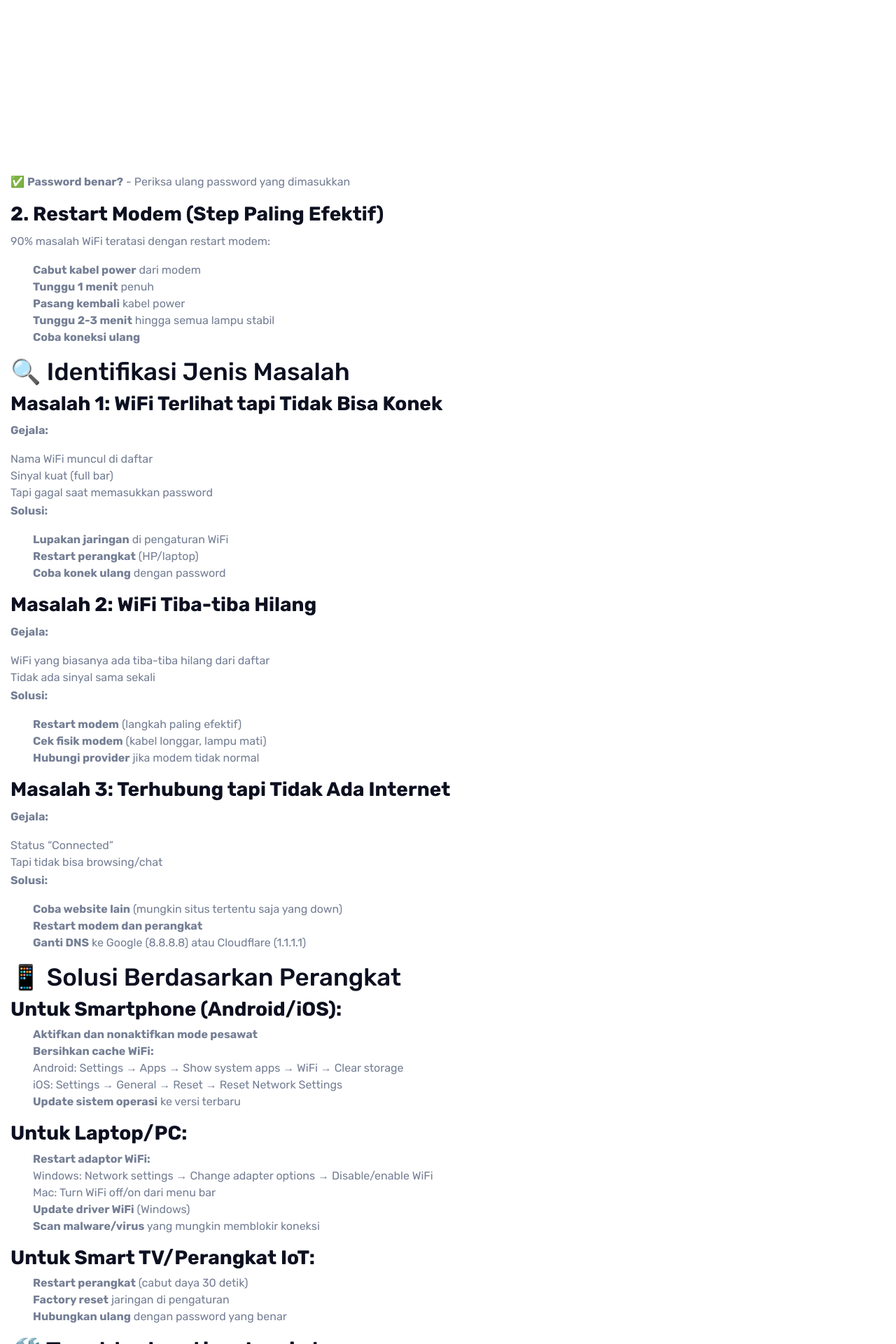
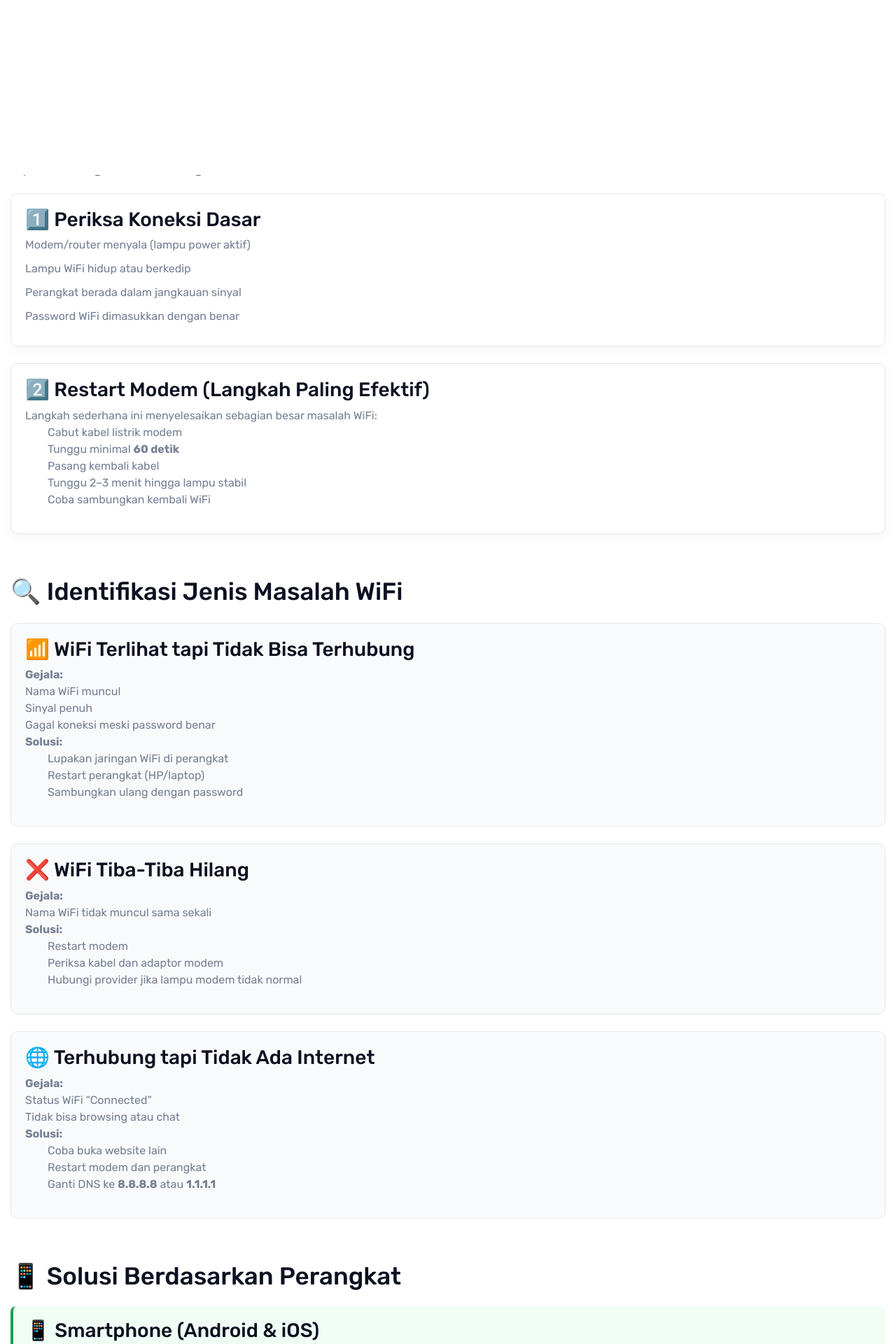
Before and after one commit to dalonet/dalonet.github.io, a Jekyll site: the page built from _posts/2026-02-04-tidak-bisa-terhubung-ke-wifi.md, in a window 1280 px wide. Shown: the part 650-2570 px from the top of the page at 70% size. Built offline with Jekyll 4.4.1, drawn with Linux system fonts in a browser that asks for light colours; some of the changed text lies outside the part shown.

Commit message:
update post

```diff
--- a/_posts/2026-02-04-tidak-bisa-terhubung-ke-wifi.md
+++ b/_posts/2026-02-04-tidak-bisa-terhubung-ke-wifi.md
@@ -5,164 +5,273 @@ date: 2026-02-04
 category: Network
 author: Dalonet
 thumbnail: "assets/imgs/blog/wifi-troubleshooting.jpg"
-excerpt: "Mengatasi masalah koneksi WiFi dengan langkah-langkah praktis yang bisa dilakukan sendiri sebelum menghubungi teknisi."
+excerpt: "Panduan praktis mengatasi masalah WiFi yang tidak terhubung, dari langkah dasar hingga solusi lanjutan sebelum menghubungi teknisi."
 ---
+
+<style>
+.post-content h2 {
+  margin-top: 52px;
+}
+
+.alert-box {
+  background: linear-gradient(135deg, #eff6ff, #f8fafc);
+  border-left: 5px solid #2563eb;
+  padding: 18px 20px;
+  margin: 28px 0;
+  border-radius: 8px;
+}
+
+.step-box {
+  background: #ffffff;
+  border: 1px solid #e5e7eb;
+  padding: 20px;
+  margin: 24px 0;
+  border-radius: 10px;
+  box-shadow: 0 6px 18px rgba(0,0,0,0.04);
+}
+
+.step-box h3 {
+  margin-top: 0;
+}
+
+.checklist li {
+  margin-bottom: 10px;
+}
+
+.problem-box {
+  background: #f9fafb;
+  border-radius: 10px;
+  padding: 20px;
+  margin: 24px 0;
+  border: 1px solid #e5e7eb;
+}
+
+.problem-box strong {
+  color: #1e293b;
+}
+
+.device-box {
+  background: #f0fdf4;
+  border-left: 4px solid #16a34a;
+  padding: 18px;
+  margin: 22px 0;
+  border-radius: 8px;
+}
+
+.warning-box {
+  background: #fff7ed;
+  border-left: 4px solid #f97316;
+  padding: 18px;
+  margin: 22px 0;
+  border-radius: 8px;
+}
+
+.footer-checklist {
+  background: #0f172a;
+  color: #e5e7eb;
+  padding: 24px;
+  border-radius: 12px;
+  margin: 40px 0;
+}
+
+.footer-checklist h3 {
+  color: #ffffff;
+}
+
+.footer-checklist li {
+  margin-bottom: 8px;
+}
+</style>
 
 ## 🔧 Panduan Troubleshooting WiFi Tidak Terhubung
 
-Sebagai pelanggan internet, masalah WiFi yang tiba-tiba tidak bisa terhubung memang cukup menjengkelkan. Berikut adalah panduan lengkap untuk mendiagnosis dan memperbaiki masalah koneksi WiFi Anda.
+WiFi yang tiba-tiba tidak bisa terhubung adalah salah satu masalah paling umum bagi pelanggan internet. Artikel ini dirancang sebagai **panduan praktis langkah demi langkah** yang bisa Anda lakukan sendiri sebelum menghubungi teknisi.
 
-## 🚀 Langkah Diagnosa Masalah WiFi
+<div class="alert-box">
+<b>Catatan Penting:</b><br>
+Sebagian besar gangguan WiFi <u>tidak disebabkan oleh kerusakan jaringan</u>, melainkan oleh perangkat atau konfigurasi sederhana yang bisa diperbaiki dalam hitungan menit.
+</div>
 
-### **1. Cek Status Koneksi Dasar**
-Sebelum panik, periksa hal-hal mendasar:
+---
 
-✅ **Modem/router hidup?** - Lampu power harus menyala
-✅ **WiFi aktif?** - Lampu WiFi biasanya berkedip atau menyala
-✅ **Perangkat dalam jangkauan?** - Dekatkan ke modem
-✅ **Password benar?** - Periksa ulang password yang dimasukkan
+## 🚀 Langkah Diagnosa Awal (Wajib Dicek)
 
-### **2. Restart Modem (Step Paling Efektif)**
-90% masalah WiFi teratasi dengan restart modem:
+<div class="step-box">
+<h3>1️⃣ Periksa Koneksi Dasar</h3>
 
-1. **Cabut kabel power** dari modem
-2. **Tunggu 1 menit** penuh
-3. **Pasang kembali** kabel power
-4. **Tunggu 2-3 menit** hingga semua lampu stabil
-5. **Coba koneksi ulang**
+<ul class="checklist">
+<li>Modem/router menyala (lampu power aktif)</li>
+<li>Lampu WiFi hidup atau berkedip</li>
+<li>Perangkat berada dalam jangkauan sinyal</li>
+<li>Password WiFi dimasukkan dengan benar</li>
+</ul>
+</div>
 
-## 🔍 Identifikasi Jenis Masalah
+<div class="step-box">
+<h3>2️⃣ Restart Modem (Langkah Paling Efektif)</h3>
 
-### **Masalah 1: WiFi Terlihat tapi Tidak Bisa Konek**
-**Gejala:**
-- Nama WiFi muncul di daftar
-- Sinyal kuat (full bar)
-- Tapi gagal saat memasukkan password
+Langkah sederhana ini menyelesaikan sebagian besar masalah WiFi:
 
-**Solusi:**
-1. **Lupakan jaringan** di pengaturan WiFi
-2. **Restart perangkat** (HP/laptop)
-3. **Coba konek ulang** dengan password
+<ol>
+<li>Cabut kabel listrik modem</li>
+<li>Tunggu minimal <b>60 detik</b></li>
+<li>Pasang kembali kabel</li>
+<li>Tunggu 2–3 menit hingga lampu stabil</li>
+<li>Coba sambungkan kembali WiFi</li>
+</ol>
+</div>
 
-### **Masalah 2: WiFi Tiba-tiba Hilang**
-**Gejala:**
-- WiFi yang biasanya ada tiba-tiba hilang dari daftar
-- Tidak ada sinyal sama sekali
+---
 
-**Solusi:**
-1. **Restart modem** (langkah paling efektif)
-2. **Cek fisik modem** (kabel longgar, lampu mati)
-3. **Hubungi provider** jika modem tidak normal
+## 🔍 Identifikasi Jenis Masalah WiFi
 
-### **Masalah 3: Terhubung tapi Tidak Ada Internet**
-**Gejala:**
-- Status "Connected"
-- Tapi tidak bisa browsing/chat
+<div class="problem-box">
+<h3>📶 WiFi Terlihat tapi Tidak Bisa Terhubung</h3>
 
-**Solusi:**
-1. **Coba website lain** (mungkin situs tertentu saja yang down)
-2. **Restart modem dan perangkat**
-3. **Ganti DNS** ke Google (8.8.8.8) atau Cloudflare (1.1.1.1)
+<b>Gejala:</b>
+<ul>
+<li>Nama WiFi muncul</li>
+<li>Sinyal penuh</li>
+<li>Gagal koneksi meski password benar</li>
+</ul>
+
+<b>Solusi:</b>
+<ol>
+<li>Lupakan jaringan WiFi di perangkat</li>
+<li>Restart perangkat (HP/laptop)</li>
+<li>Sambungkan ulang dengan password</li>
+</ol>
+</div>
+
+<div class="problem-box">
+<h3>❌ WiFi Tiba-Tiba Hilang</h3>
+
+<b>Gejala:</b>
+<ul>
+<li>Nama WiFi tidak muncul sama sekali</li>
+</ul>
+
+<b>Solusi:</b>
+<ol>
+<li>Restart modem</li>
+<li>Periksa kabel dan adaptor modem</li>
+<li>Hubungi provider jika lampu modem tidak normal</li>
+</ol>
+</div>
+
+<div class="problem-box">
+<h3>🌐 Terhubung tapi Tidak Ada Internet</h3>
+
+<b>Gejala:</b>
+<ul>
+<li>Status WiFi “Connected”</li>
+<li>Tidak bisa browsing atau chat</li>
+</ul>
+
+<b>Solusi:</b>
+<ol>
+<li>Coba buka website lain</li>
+<li>Restart modem dan perangkat</li>
+<li>Ganti DNS ke <b>8.8.8.8</b> atau <b>1.1.1.1</b></li>
+</ol>
+</div>
+
+---
 
 ## 📱 Solusi Berdasarkan Perangkat
 
-### **Untuk Smartphone (Android/iOS):**
-1. **Aktifkan dan nonaktifkan mode pesawat**
-2. **Bersihkan cache WiFi:**
-   - Android: Settings → Apps → Show system apps → WiFi → Clear storage
-   - iOS: Settings → General → Reset → Reset Network Settings
-3. **Update sistem operasi** ke versi terbaru
+<div class="device-box">
+<h3>📱 Smartphone (Android & iOS)</h3>
+<ul>
+<li>Aktifkan & nonaktifkan mode pesawat</li>
+<li>Reset pengaturan jaringan</li>
+<li>Perbarui sistem operasi</li>
+</ul>
+</div>
 
-### **Untuk Laptop/PC:**
-1. **Restart adaptor WiFi:**
-   - Windows: Network settings → Change adapter options → Disable/enable WiFi
-   - Mac: Turn WiFi off/on dari menu bar
-2. **Update driver WiFi** (Windows)
-3. **Scan malware/virus** yang mungkin memblokir koneksi
+<div class="device-box">
+<h3>💻 Laptop / PC</h3>
+<ul>
+<li>Disable–enable adaptor WiFi</li>
+<li>Update driver WiFi</li>
+<li>Scan virus atau malware</li>
+</ul>
+</div>
 
-### **Untuk Smart TV/Perangkat IoT:**
-1. **Restart perangkat** (cabut daya 30 detik)
-2. **Factory reset** jaringan di pengaturan
-3. **Hubungkan ulang** dengan password yang benar
+<div class="device-box">
+<h3>📺 Smart TV & Perangkat IoT</h3>
+<ul>
+<li>Restart perangkat (cabut listrik 30 detik)</li>
+<li>Reset pengaturan jaringan</li>
+<li>Hubungkan ulang ke WiFi</li>
+</ul>
+</div>
+
+---
 
 ## 🛠️ Troubleshooting Lanjutan
 
-### **Jika Masih Tidak Bisa:**
-1. **Coba konek dengan kabel LAN** langsung ke modem
-   - Jika bisa: masalah di WiFi modem
-   - Jika tidak bisa: masalah di koneksi internet
+<div class="warning-box">
+<b>Jika masih bermasalah:</b>
+<ol>
+<li>Coba koneksi menggunakan kabel LAN</li>
+<li>Uji dengan perangkat lain</li>
+<li>Perhatikan pesan error yang muncul</li>
+</ol>
+</div>
 
-2. **Cek dengan perangkat lain**
-   - Jika semua perangkat bermasalah: masalah di modem
-   - Jika hanya satu perangkat: masalah di perangkat tersebut
-
-3. **Log error yang muncul:**
-   - "Authentication error" → password salah
-   - "Obtaining IP address" → restart modem
-   - "Network disabled" → restart perangkat
+---
 
 ## 📞 Kapan Harus Menghubungi Provider?
 
-**Hubungi teknisi jika:**
-1. **Modem mati total** tidak ada lampu menyala
-2. **Lampu merah berkedip** terus menerus
-3. **Kabel fiber/coaxial** terputus atau rusak
-4. **Tidak ada perangkat sama sekali** yang bisa konek
-5. **Sudah mencoba semua solusi** di atas
+Hubungi teknisi jika:
+- Modem mati total
+- Lampu indikator merah terus menyala
+- Kabel fiber/coaxial rusak
+- Semua perangkat tidak bisa konek
+- Semua langkah sudah dicoba
 
-**Siapkan informasi ini:**
+Siapkan:
 - Nama pelanggan
 - Nomor layanan
-- Alamat lengkap
-- Merek dan model modem
-- Deskripsi masalah dan sudah mencoba apa saja
+- Alamat
+- Model modem
+- Penjelasan singkat masalah
+
+---
 
 ## 🛡️ Pencegahan Masalah WiFi
 
-### **Perawatan Rutin:**
-1. **Restart modem seminggu sekali** (malam hari)
-2. **Update firmware modem** jika tersedia
-3. **Bersihkan debu** di sekitar modem
+- Restart modem secara berkala
+- Jaga kebersihan modem
+- Gunakan password yang kuat
+- Pisahkan WiFi 2.4GHz & 5GHz
+- Perbarui firmware jika tersedia
 
-### **Setting Optimal:**
-1. **Pilih channel WiFi** yang tidak padat
-2. **Pisahkan band** 2.4GHz dan 5GHz (jika support)
-3. **Aktifkan QoS** untuk prioritaskan bandwidth
+---
 
-### **Keamanan:**
-1. **Ganti password default** modem
-2. **Gunakan WPA2/WPA3** encryption
-3. **Nonaktifkan WPS** jika tidak digunakan
+<div class="footer-checklist">
+<h3>✅ Checklist Cepat</h3>
+<ul>
+<li>Restart modem</li>
+<li>Restart perangkat</li>
+<li>Lupakan & sambung ulang WiFi</li>
+<li>Cek password</li>
+<li>Cek jarak perangkat</li>
+<li>Coba perangkat lain</li>
+</ul>
+</div>
 
-## 📊 Checklist Troubleshooting Cepat
-
-- [ ] Restart modem
-- [ ] Restart perangkat
-- [ ] Lupakan dan sambung ulang WiFi
-- [ ] Cek password
-- [ ] Cek posisi/jangkauan
-- [ ] Coba perangkat lain
-- [ ] Hubungi provider (jika semua gagal)
-
-## 💡 Tips Tambahan
-
-1. **Simpan kontak teknisi** provider di HP
-2. **Foto setting modem** untuk backup
-3. **Catat nomor pelanggan** di tempat mudah
-4. **Tes kecepatan** rutin untuk monitor kualitas
+---
 
 ## 🎯 Kesimpulan
 
-Sebagian besar masalah WiFi bisa diatasi dengan:
-1. **Restart modem dan perangkat**
-2. **Verifikasi password dan koneksi**
-3. **Isolasi masalah** (perangkat atau modem)
+Sebagian besar gangguan WiFi dapat diselesaikan tanpa bantuan teknisi. Dengan mengikuti panduan ini, Anda dapat menghemat waktu dan memastikan koneksi kembali normal secepat mungkin.
 
-Dengan memahami langkah-langkah dasar ini, Anda bisa menghemat waktu dan tenaga dalam menyelesaikan masalah koneksi WiFi.
+Jika masalah masih berlanjut, tim Dalonet siap membantu memastikan layanan internet Anda kembali optimal.
 
 ---
 
 **Ditulis oleh:** Dalonet
-**Kategori:** Network - Troubleshooting
-**Update:** 4 Februari 2026
-**Tag:** #wifi #troubleshooting #koneksiinternet #teknisi #jaringan
+**Kategori:** Network – Troubleshooting
+**Tag:** #wifi #troubleshooting #internet #isp #jaringan
```
